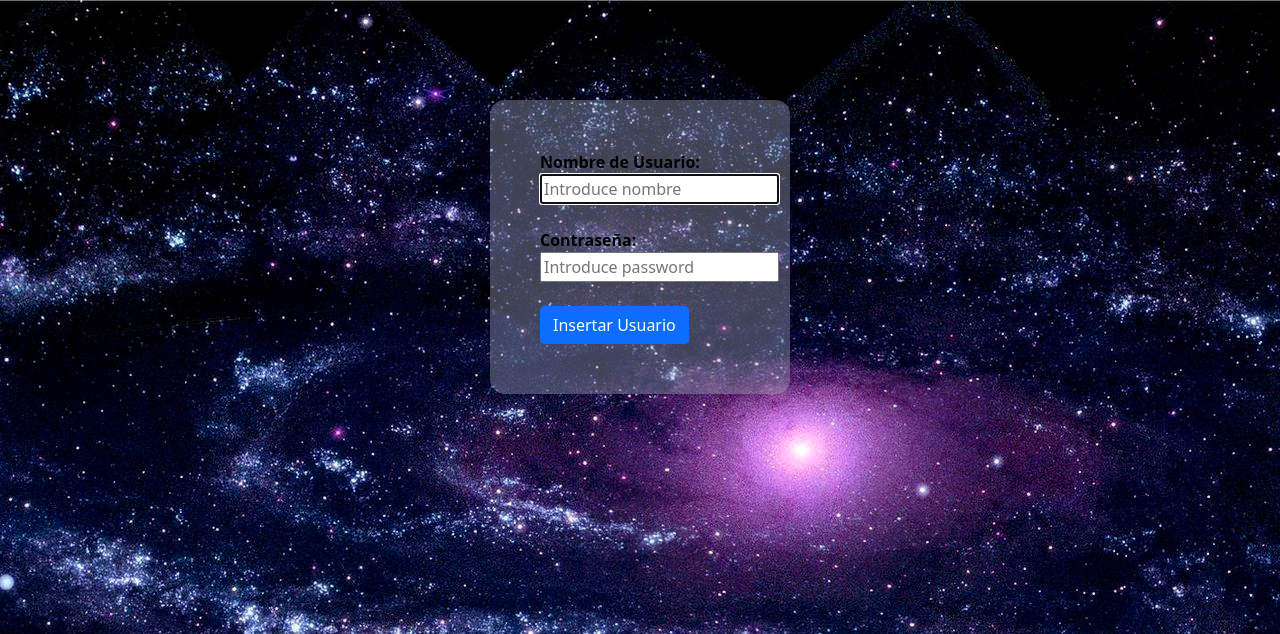
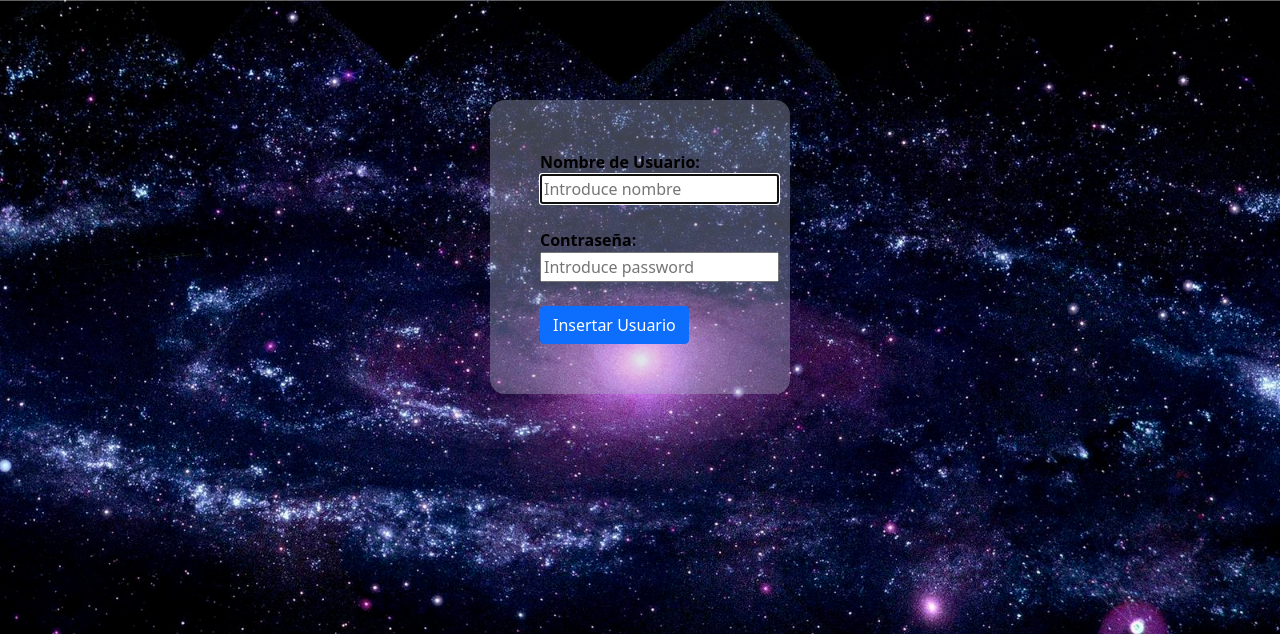
Before and after one commit to rubengalan97/Proyecto-PHP, a PHP site: page /subirUsuario.php in a window 1280 px wide. Shown: the top 634 px of the page. Run offline with PHP 8.4, Linux system fonts and the light colour scheme; the visitor is signed in with stand-in values (Sample User, id 1); some libraries are stand-ins or nearby versions.

Commit message:
Add files via upload

```diff
--- a/styleForm.css
+++ b/styleForm.css
@@ -7,6 +7,7 @@
 }
 body {
     background-image: url(./fondo.jpg);
+    background-size: cover;
 }
 .letras{
     font-weight: bold;
--- a/stylemain.css
+++ b/stylemain.css
@@ -21,6 +21,7 @@
 }
 body {
     background-image: url(./fondo.jpg);
+    background-size: cover;
     color: white;
 }
 th {
--- a/subirUsuario.php
+++ b/subirUsuario.php
@@ -13,9 +13,6 @@
 
         $usuario = $_POST["usuarioNuevo"];
         $pass = $_POST["passNueva"];
-
-        echo $usuario;
-        echo $pass;
 
         $db = Database::getInstancia();
         $db->insertarUsuario($usuario, $pass);
```
